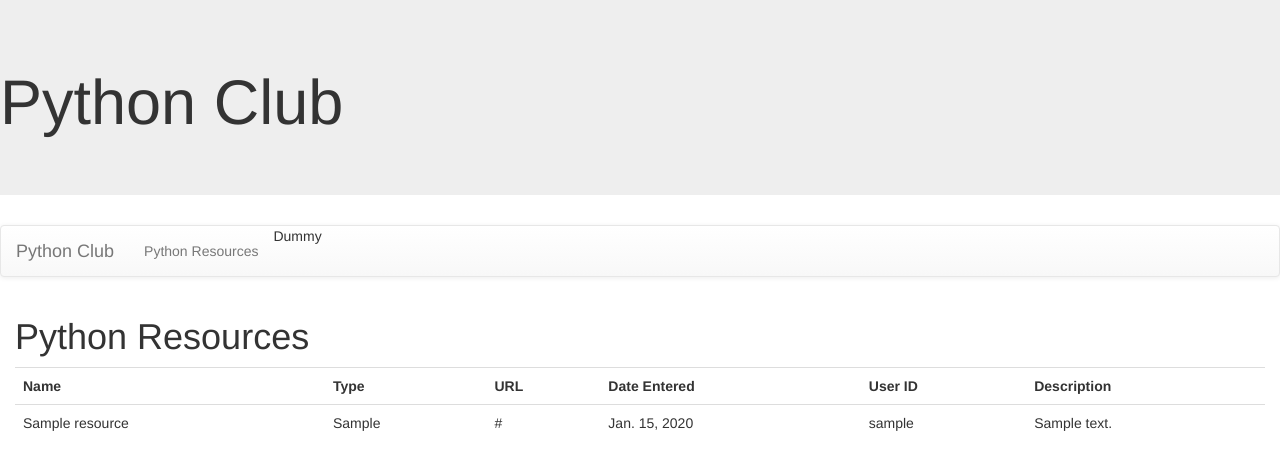
After one commit to facemanguy/PythonClub, a Django app: page /club/club/getresources/ in a window 1280 px wide. The commit adds this page. Shown: the top 470 px of the page. Run offline with Django 3.2, Linux system fonts and the light colour scheme; tables that the repository leaves empty hold one stand-in row (values such as "Sample post"); some libraries are stand-ins or nearby versions.

Commit message:
Completed HW 5

```diff
--- a/club/templates/base.html
+++ b/club/templates/base.html
@@ -16,7 +16,7 @@
 <a class="navbar-brand" href="{% url 'index' %}">Python Club</a>
 </div>
 <ul class="nav navbar-nav">
-<li>Dummy</li>
+<li><a href="{% url 'resources' %}">Python Resources</a></li>
 <li>Dummy</li>
 </ul>
 </div>
--- /dev/null
+++ b/club/templates/club/resources.html
@@ -0,0 +1,30 @@
+{% extends 'base.html' %}
+{% block content %}
+<h1>Python Resources</h1>
+<table class='table'>
+ <tr>
+     <th>Name</th>
+     <th>Type</th>
+     <th>URL</th>
+     <th>Date Entered</th>
+     <th>User ID</th>
+     <th>Description</th>
+
+ </tr>
+ {% for r in resource_list %}
+   <tr>
+       <td>{{ r.resourcename }}</td>
+       <td>{{ r.resourcetype }}</td>
+       <td>{{ r.resourceurl }}</td>
+       <td>{{ r.resourcedateentered }}</td>
+       <td>{{ r.userid }}</td>
+       <td>{{ r.resourcedescription }}</td>
+   </tr>
+
+ {% endfor %}
+
+
+</table>
+
+
+{% endblock %}
--- a/club/urls.py
+++ b/club/urls.py
@@ -2,5 +2,6 @@ from django.urls import path
 from . import views
 
 urlpatterns = [
-    path('', views.index, name='index')
+    path('', views.index, name='index'),
+    path('club/getresources/', views.getresources, name='resources')
 ]
--- a/club/views.py
+++ b/club/views.py
@@ -1,5 +1,10 @@
 from django.shortcuts import render
+from .models import Meeting, MeetingMinutes, Resource, Event
 
 # Create your views here.
 def index(request):
     return render(request, 'club/index.html')
+
+def getresources(request):
+    resource_list=Resource.objects.all()
+    return render(request, 'club/resources.html', {'resource_list': resource_list})
```
